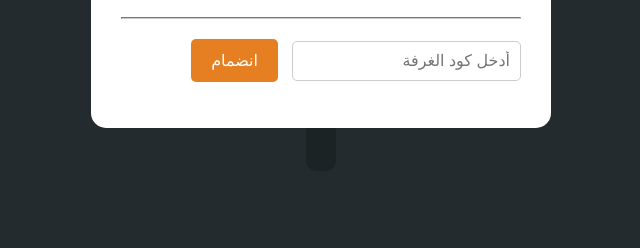
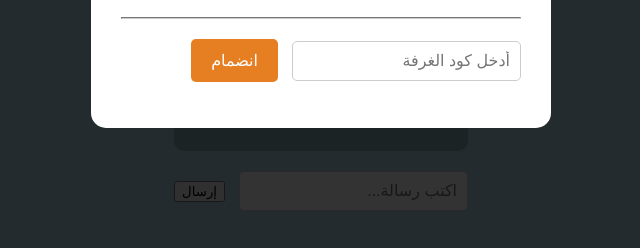
Before and after one commit to wazefapress/Uno-online, a website: page index.html in a window 1280 px wide. Shown: the part 414-662 px from the top of the page, without its empty margins (319-959 px from the left). Drawn offline with nearby package versions, Linux system fonts and the light colour scheme; no server answers.

Commit message:
Implement chat feature in game interface
Added chat container for in-game messaging.

```diff
--- a/index.html
+++ b/index.html
@@ -38,6 +38,14 @@
         <div id="opponent-area" class="player-area"></div>
         <div id="center-area" class="center-pile"></div>
         <div id="my-area" class="player-area"></div>
+        <!-- صندوق المحادثة أثناء اللعب -->
+    <div id="chat-container">
+        <div id="chat-messages"></div>
+        <div id="chat-input-area">
+            <input type="text" id="chat-input" placeholder="اكتب رسالة..." onkeypress="handleChatKeyPress(event)">
+            <button id="send-chat-btn" onclick="sendChatMessage()">إرسال</button>
+        </div>
+    </div>
     </div>
 
     <script src="game.js"></script>
```
